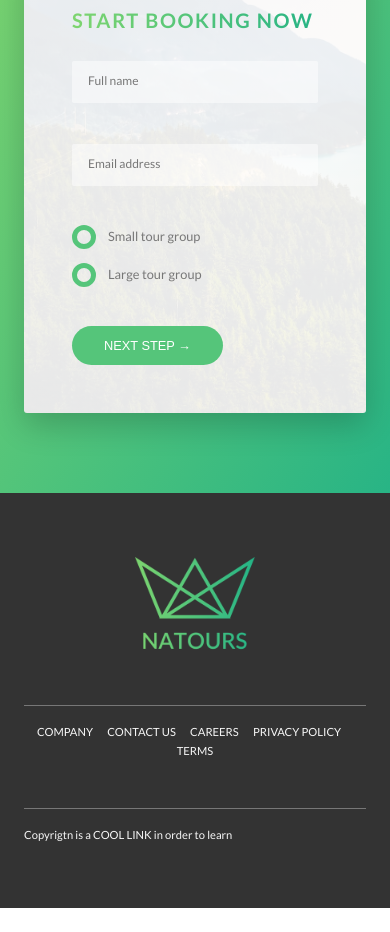
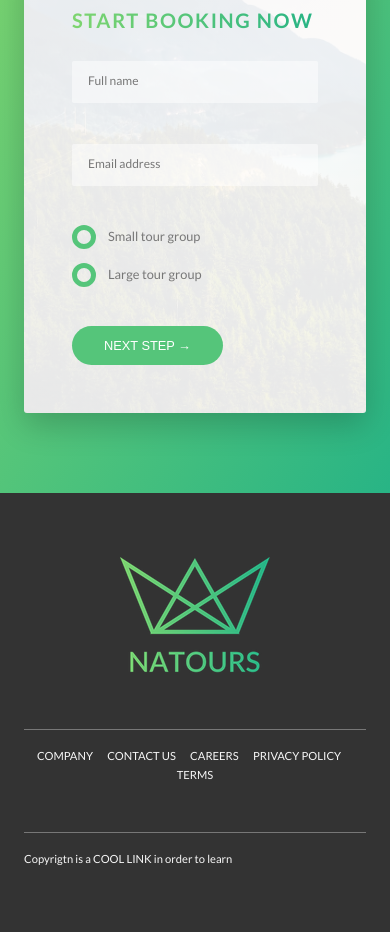
Before and after one commit to lx-kish/1-Natours, a website: page index.html in a window 390 px wide. Shown: the part 6085-7017 px from the top of the page. Before the commit the page ends 6993 px from the top, so only its background shows below. Drawn offline with Linux system fonts and the light colour scheme.

Commit message:
Responsive Images in HTML - Art Direction and Density Switching

```diff
--- a/index.html
+++ b/index.html
@@ -329,7 +329,12 @@
 
         <footer class="footer">
             <div class="footer__logo-box">
-                <img src="img/logo-green-2x.png" alt="Full logo" class="footer__logo">
+                <picture class="footer__logo">
+                    <source srcset="img/logo-green-1x.png 1x, img/logo-green-2x.png 2x"
+                            media="(max-width: 37.5em)">
+                    <img srcset="img/logo-green-1x.png 1x, img/logo-green-2x.png 2x" alt="Full logo">
+                </picture>
+
             </div>
             <div class="row">
                 <div class="col-1-of-2">
```
